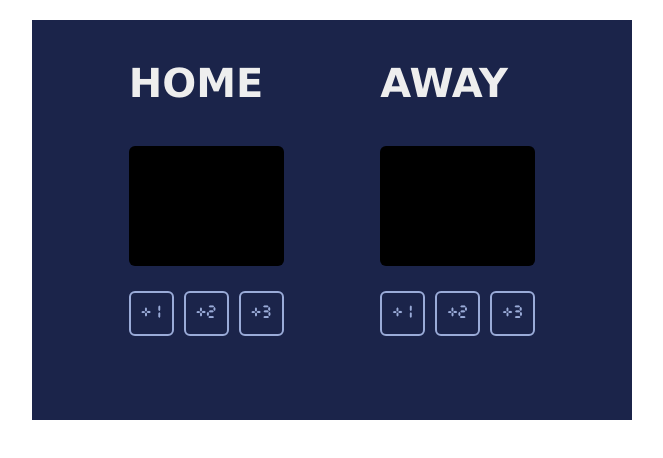
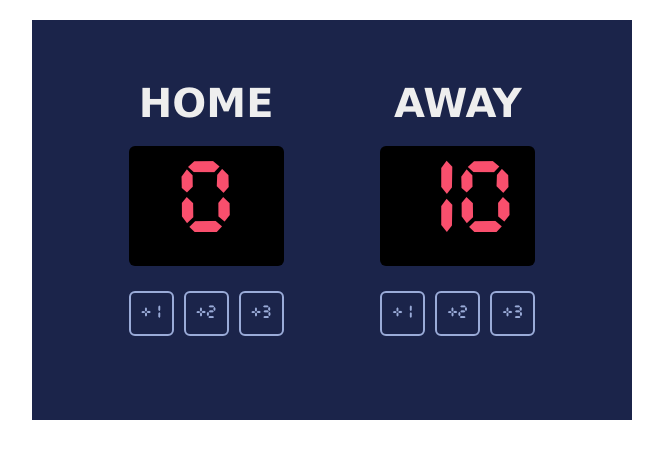
Before and after one commit to Gnometoaster/basketball-scoreboard, a plain HTML site: page index.html in a window 1280 px wide. Shown: the whole page, without its empty margins (308-971 px from the left). Drawn offline with nearby package versions, Linux system fonts and the light colour scheme.

Commit message:
Fine tuned styling

```diff
--- a/index.css
+++ b/index.css
@@ -20,23 +20,54 @@ body {
     padding-top: 0;
 }
 
+.home-container {
+    display: flex;
+    flex-direction: column;
+}
+
+.away-container {
+    display: flex;
+    flex-direction: column;
+}
+
+
 h3 {
     font-weight: 700;
     font-size: 40px;
     color: #eee;
+    /* margin-top: 60px;
+    margin-bottom: 10px; */
+    margin: 60px auto 20px;
+
 }
 
-.score-container {
+
+.away-score-el {
     background-color: black;
     color: #F94F6D;
     min-width: 155px;
     height: 120px;
-    display: flex;
-    justify-content: space-between;
-    align-items: center;
     font-size: 90px;
     font-family: CursedTimer;
     border-radius: 6px;
+    margin: 0;
+    display: flex;
+    justify-content: center;
+    align-items: center;
+}
+
+.home-score-el {
+    background-color: black;
+    color: #F94F6D;
+    min-width: 155px;
+    height: 120px;
+    font-size: 90px;
+    font-family: CursedTimer;
+    border-radius: 6px;
+    margin: 0;
+    display: flex;
+    justify-content: center;
+    align-items: center;
 }
 
 .home-btn-score {
--- a/index.html
+++ b/index.html
@@ -6,9 +6,7 @@
         <div class="container">
             <div class="home-container">
                 <h3>HOME</h3>
-                <div class="score-container">
-                    <p class="home-score-el"></p>
-                </div>
+                <p class="home-score-el">0</p> <!--  Im having a hard time getting this text to be in the ACTUAL center -->
                 <div class="home-btn-score">
                     <button class="btn" onclick="homePlusOne">+1</button>
                     <button class="btn">+2</button>
@@ -20,9 +18,7 @@
 
             <div class="away-container">
                 <h3>AWAY</h3>
-                <div class="score-container">
-                    <p class="away-score-el"></p>
-                </div>
+                <p class="away-score-el">10</p>
                 <div class="away-btn-score">
                     <button class="btn">+1</button>
                     <button class="btn">+2</button>
--- a/index.js
+++ b/index.js
@@ -1,2 +1,3 @@
 let homeScoreEl = document.getElementById("home-score-el")
-let awayScoreElement = document.getElementById("away-score-el")
+let awayScoreEl = document.getElementById("away-score-el")
+let homeCount = 0
```
